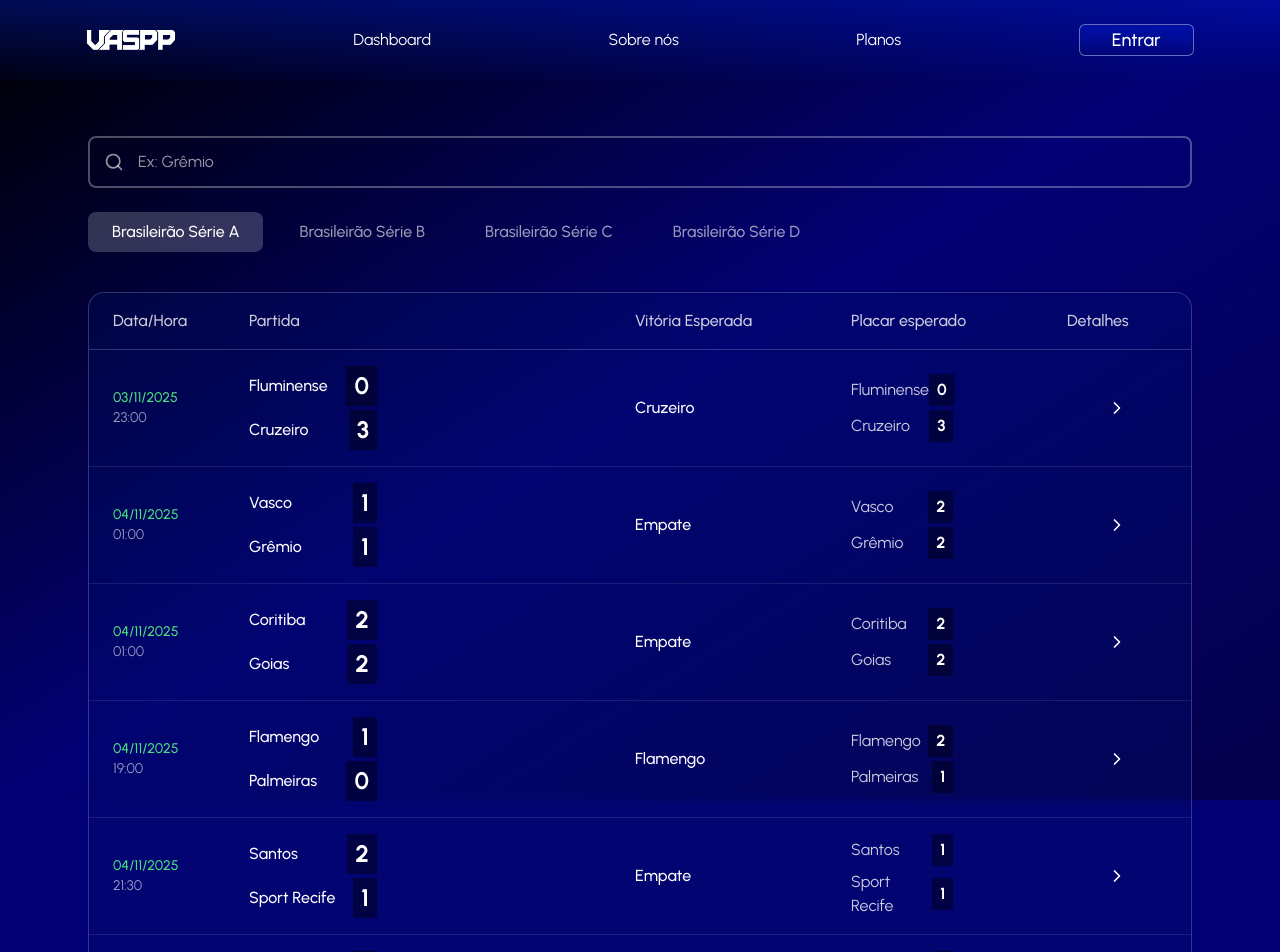
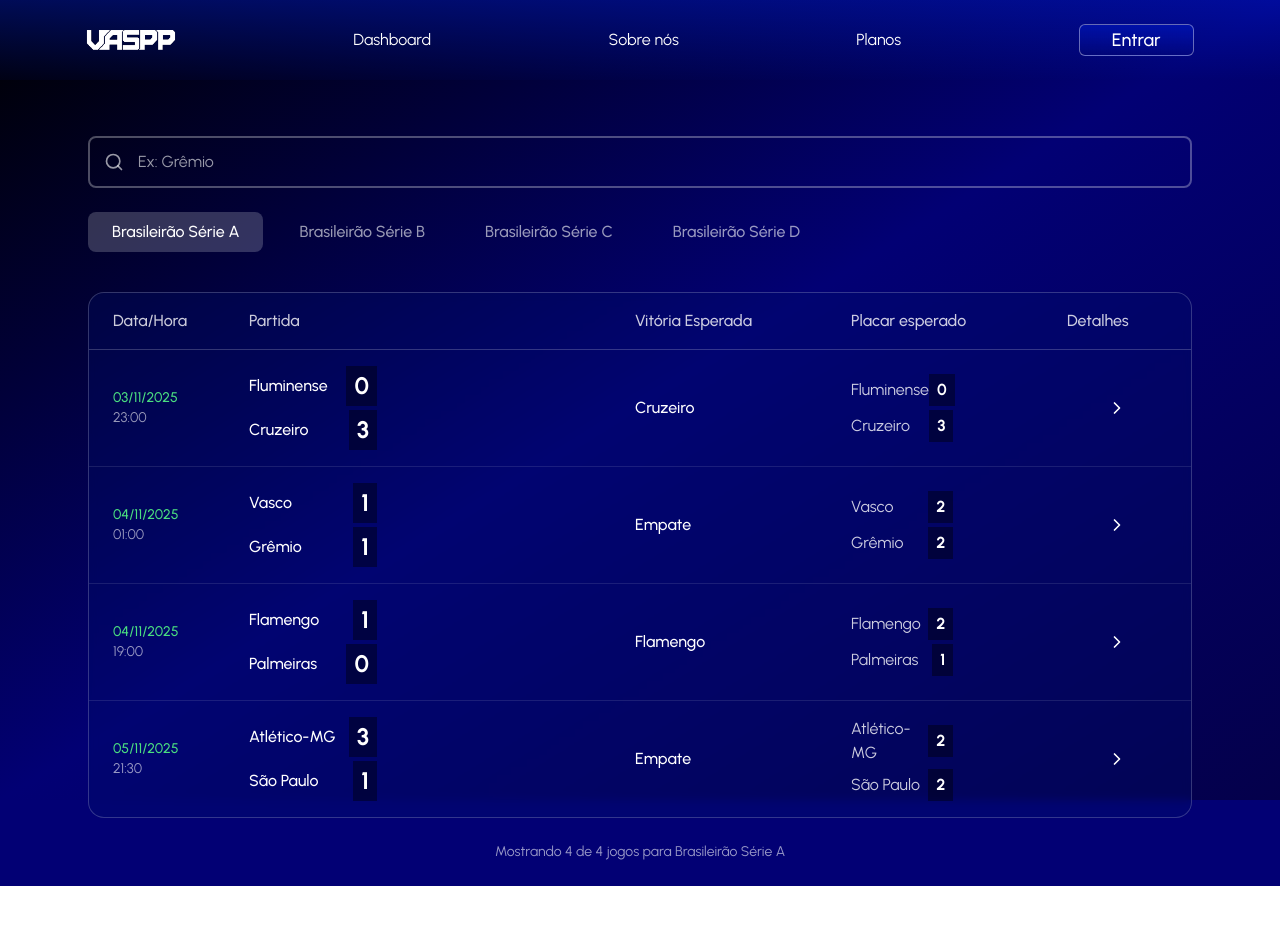
Before and after one commit to Davlkk/VASPP-React, a React (Vite) app: page /home in a window 1280 px wide. Shown: the top 952 px of the page. After the commit the page ends 886 px from the top, so only its background shows below. Built offline with nearby package versions, Linux system fonts and the light colour scheme.

Commit message:
algumas correções

```diff
--- a/src/pages/home.tsx
+++ b/src/pages/home.tsx
@@ -8,13 +8,18 @@
 import Header from "../components/Header";
 import { Match } from "../types/match";
 import { mockMatches } from "../data/mockMatches";
-import { fetchMatchesByLeague } from "../services/apiFootball.mock";
+import { fetchMatchesByLeague } from "../services/apiFootball.mock"; // <-- Voltamos a usar este
 
+// --- CORREÇÃO: Mapeamento completo das Séries ---
 const seriesMap: Record<string, number> = {
   "Brasileirão Série A": 71,
+  "Brasileirão Série B": 72,
+  "Brasileirão Série C": 73,
+  "Brasileirão Série D": 74,
 };
 
-const CURRENT_SEASON = 2023;
+// Assumindo que a temporada é a mesma para todos
+const CURRENT_SEASON = 2025;
 
 // ====================================================================
 
@@ -29,14 +34,13 @@
   // Este useEffect será executado sempre que 'selectedSerie' mudar
   useEffect(() => {
     const loadMatches = async () => {
-      if (selectedSerie === "Todos") {
-        setMatches([]);
-        setIsLoading(false);
-        return;
-      }
+      // --- LÓGICA RESTAURADA E CORRIGIDA ---
 
       setIsLoading(true);
+
+      // 1. Pega o ID da liga (ex: 71) do seriesMap
       const serieId = seriesMap[selectedSerie];
+
       if (!serieId) {
         console.error(`ID da série não encontrado para: ${selectedSerie}`);
         setIsLoading(false);
@@ -45,21 +49,24 @@
       }
 
       try {
-        // 1. BUSCA DADOS REAIS DA API (AGORA COM O ANO ATUAL)
+        // 2. BUSCA DADOS REAIS DA API (AGORA FILTRADA CORRETAMENTE)
         const apiMatches = await fetchMatchesByLeague(serieId, CURRENT_SEASON);
 
-        // 2. ADAPTA E MESCLA COM OS MOCKS
+        // 3. ADAPTA E MESCLA COM OS MOCKS
         const adaptedMatches: Match[] = apiMatches.map((apiMatch: any) => {
 
           const homeTeamName = apiMatch.teams.home.name;
           const awayTeamName = apiMatch.teams.away.name;
 
-          // 3. PROCURA A PREVISÃO NO SEU ARQUIVO MOCK
+          // 4. PROCURA A PREVISÃO NO SEU ARQUIVO MOCK
+          // (Esta lógica de "match" de nomes é importante)
           const mockPrediction = mockMatches.find(
             (m) =>
-              (m.homeTeam === homeTeamName && m.awayTeam === awayTeamName) ||
-              (m.homeTeam === homeTeamName || m.awayTeam === awayTeamName) // Fallback
+              (m.homeTeam === homeTeamName && m.awayTeam === awayTeamName)
           );
+
+          // Pega a letra da série (A, B, C, D) do mock, já que é a fonte da verdade
+          const serieLetter = mockPrediction?.serie || 'A'; // Padrão 'A' se não achar
 
           return {
             // --- Dados Reais da API ---
@@ -68,16 +75,18 @@
             time: new Date(apiMatch.fixture.date).toLocaleTimeString('pt-BR', { hour: '2-digit', minute: '2-digit' }),
             homeTeam: homeTeamName,
             awayTeam: awayTeamName,
-            homeScore: apiMatch.goals.home,
-            awayScore: apiMatch.goals.away,
+            homeScore: apiMatch.goals.home, // <-- O placar REAL
+            awayScore: apiMatch.goals.away, // <-- O placar REAL
             isFinished: apiMatch.fixture.status.short === 'FT',
-            serie: selectedSerie.slice(-1) as 'A' | 'B' | 'C' | 'D',
+            serie: serieLetter,
 
             // --- Dados Mockados (Previsão) ---
             predictedWinner: mockPrediction ? mockPrediction.predictedWinner : 'N/A',
             predictedHomeScore: mockPrediction ? mockPrediction.predictedHomeScore : 0,
             predictedAwayScore: mockPrediction ? mockPrediction.predictedAwayScore : 0,
-            predictedPeriodStats: mockPrediction ? mockPrediction.predictedPeriodStats : undefined,
+
+            // (Não precisamos das stats e lineups completas na Home)
+            // predictedPeriodStats: mockPrediction ? mockPrediction.predictedPeriodStats : undefined,
           };
         });
 
@@ -91,18 +100,20 @@
     };
 
     loadMatches();
-  }, [selectedSerie]);
+  }, [selectedSerie]); // A dependência [selectedSerie] está correta
 
   const handleMatchClick = (matchId: number) => {
     navigate(`/match/${matchId}`);
   };
 
+  // Filtragem de busca por texto (aplicada após o filtro de série)
   const filteredMatches = matches.filter(
     (match) =>
       match.homeTeam.toLowerCase().includes(searchTerm.toLowerCase()) ||
       match.awayTeam.toLowerCase().includes(searchTerm.toLowerCase())
   );
 
+  // A lista de botões do filtro
   const seriesList = [
     "Brasileirão Série A",
     "Brasileirão Série B",
--- a/src/services/apiFootball.mock.ts
+++ b/src/services/apiFootball.mock.ts
@@ -259,8 +259,6 @@
     },
   ],
 };
-
-// Adicione este bloco ANTES do `const realMatchesDB = {`
 
 // --- FORMAÇÕES E DADOS REAIS ID 4 (Flamengo vs Palmeiras) ---
 const mockRealStatsID4: MatchStats = {
@@ -838,9 +836,16 @@
   ],
 };
 
+// --- IDs DAS LIGAS (Inventados para o mock) ---
+// Série A: 71
+// Série B: 72
+// Série C: 73
+// Série D: 74
+// ---------------------------------------------
+
 const realMatchesDB = {
   "1": {
-    // Fluminense vs Cruzeiro (ID 1 do mockMatches)
+    leagueId: 71, // <-- ID ADICIONADO
     apiMatch: {
       fixture: {
         id: 1,
@@ -859,7 +864,7 @@
     awayLineup: mockAwayLineupID1,
   },
   "2": {
-    // Vasco vs Grêmio (ID 2 do mockMatches)
+    leagueId: 71, // <-- ID ADICIONADO
     apiMatch: {
       fixture: {
         id: 2,
@@ -878,7 +883,7 @@
     awayLineup: mockAwayLineupID2,
   },
   "3": {
-    // Coritiba vs Goias (ID 3 do mockMatches)
+    leagueId: 72, // <-- ID ADICIONADO (Série B)
     apiMatch: {
       fixture: {
         id: 3,
@@ -896,9 +901,8 @@
     homeLineup: undefined,
     awayLineup: undefined,
   },
-
   "4": {
-    // Flamengo vs Palmeiras (ID 4 do mockMatches)
+    leagueId: 71, // <-- ID ADICIONADO
     apiMatch: {
       fixture: {
         id: 4,
@@ -906,7 +910,7 @@
         date: "2025-11-04T16:00:00-03:00",
       },
       teams: { home: { name: "Flamengo" }, away: { name: "Palmeiras" } },
-      goals: { home: 1, away: 0 }, // Real: 1x0, AI previu 2x1
+      goals: { home: 1, away: 0 },
     },
     realPeriodStats: {
       firstHalf: null,
@@ -917,7 +921,7 @@
     awayLineup: mockAwayLineupID4,
   },
   "5": {
-    // Santos vs Sport Recife (ID 5 do mockMatches)
+    leagueId: 72, // <-- ID ADICIONADO (Série B)
     apiMatch: {
       fixture: {
         id: 5,
@@ -925,7 +929,7 @@
         date: "2025-11-04T18:30:00-03:00",
       },
       teams: { home: { name: "Santos" }, away: { name: "Sport Recife" } },
-      goals: { home: 2, away: 1 }, // Real: 2x1, AI previu 1x1
+      goals: { home: 2, away: 1 },
     },
     realPeriodStats: {
       firstHalf: null,
@@ -936,7 +940,7 @@
     awayLineup: mockAwayLineupID5,
   },
   "6": {
-    // Caxias vs Botafogo-PB (ID 6 do mockMatches)
+    leagueId: 73, // <-- ID ADICIONADO (Série C)
     apiMatch: {
       fixture: {
         id: 6,
@@ -944,7 +948,7 @@
         date: "2025-11-05T16:00:00-03:00",
       },
       teams: { home: { name: "Caxias" }, away: { name: "Botafogo-PB" } },
-      goals: { home: 1, away: 0 }, // Real: 1x0, AI previu 1x0 (Acertou!)
+      goals: { home: 1, away: 0 },
     },
     realPeriodStats: {
       firstHalf: null,
@@ -955,7 +959,7 @@
     awayLineup: mockAwayLineupID6,
   },
   "7": {
-    // Novo Hamburgo vs Hercílio Luz (ID 7 do mockMatches)
+    leagueId: 74, // <-- ID ADICIONADO (Série D)
     apiMatch: {
       fixture: {
         id: 7,
@@ -966,9 +970,8 @@
         home: { name: "Novo Hamburgo" },
         away: { name: "Hercílio Luz" },
       },
-      goals: { home: 0, away: 0 }, // Real: 0x0, AI previu 0x1
+      goals: { home: 0, away: 0 },
     },
-    // Jogo da Série D, simulando que não temos stats reais ainda
     realPeriodStats: {
       firstHalf: null,
       secondHalf: null,
@@ -978,7 +981,7 @@
     awayLineup: mockAwayLineupID7,
   },
   "8": {
-    // Atlético-MG vs São Paulo (ID 8 do mockMatches)
+    leagueId: 71, // <-- ID ADICIONADO
     apiMatch: {
       fixture: {
         id: 8,
@@ -986,7 +989,7 @@
         date: "2025-11-05T18:30:00-03:00",
       },
       teams: { home: { name: "Atlético-MG" }, away: { name: "São Paulo" } },
-      goals: { home: 3, away: 1 }, // Real: 3x1, AI previu 2x2
+      goals: { home: 3, away: 1 },
     },
     realPeriodStats: {
       firstHalf: null,
@@ -1003,11 +1006,16 @@
   leagueId: number,
   season: number
 ) => {
-  console.warn("USANDO DADOS MOCKADOS (REAIS): fetchMatchesByLeague");
+  console.warn(`USANDO DADOS MOCKADOS (REAIS): fetchMatchesByLeague para ID ${leagueId}`);
   await new Promise((res) => setTimeout(res, 500));
-  // Retorna uma lista de jogos "reais"
-  return Object.values(realMatchesDB).map((match) => ({
-    // Retorna os IDs corretos (1, 2, 3)
+
+  // --- LÓGICA DE FILTRO CORRIGIDA ---
+  const allMatches = Object.values(realMatchesDB);
+  const filteredMatches = allMatches.filter(match => match.leagueId === leagueId);
+  // ---------------------------------
+
+  // Retorna uma lista de jogos "reais" filtrados
+  return filteredMatches.map((match) => ({
     fixture: match.apiMatch.fixture,
     teams: match.apiMatch.teams,
     goals: match.apiMatch.goals,
@@ -1022,7 +1030,7 @@
   const matchData = realMatchesDB[fixtureId];
 
   if (!matchData) {
-    // Retorna um fallback se o ID não for 1, 2 ou 3
+    // Retorna um fallback se o ID não for encontrado
     return {
       apiMatch: {
         fixture: {
@@ -1046,5 +1054,8 @@
     };
   }
 
-  return matchData;
+  // Remove o 'leagueId' antes de retornar para MatchDetails,
+  // pois essa tela não precisa dele.
+  const { leagueId, ...restOfMatchData } = matchData;
+  return restOfMatchData;
 };
```
